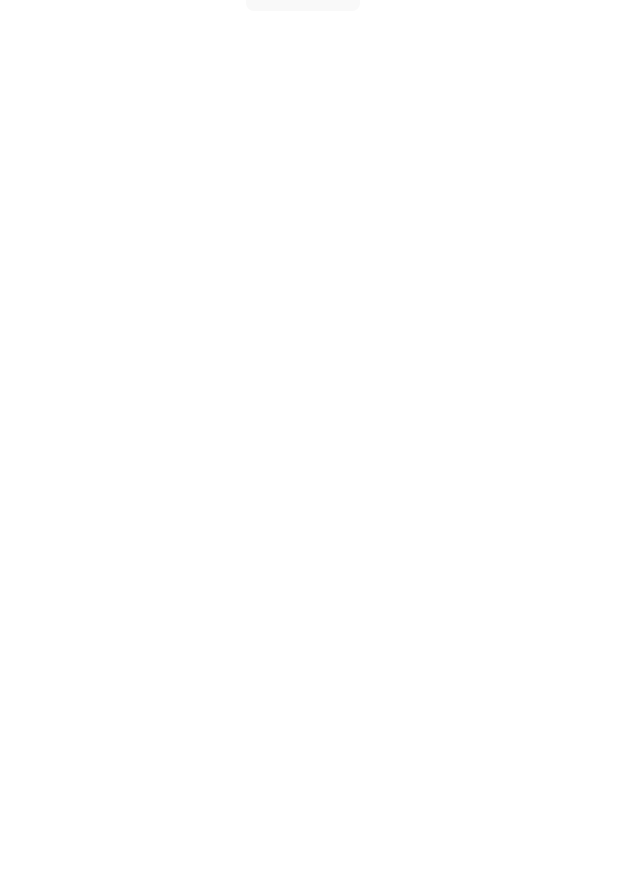
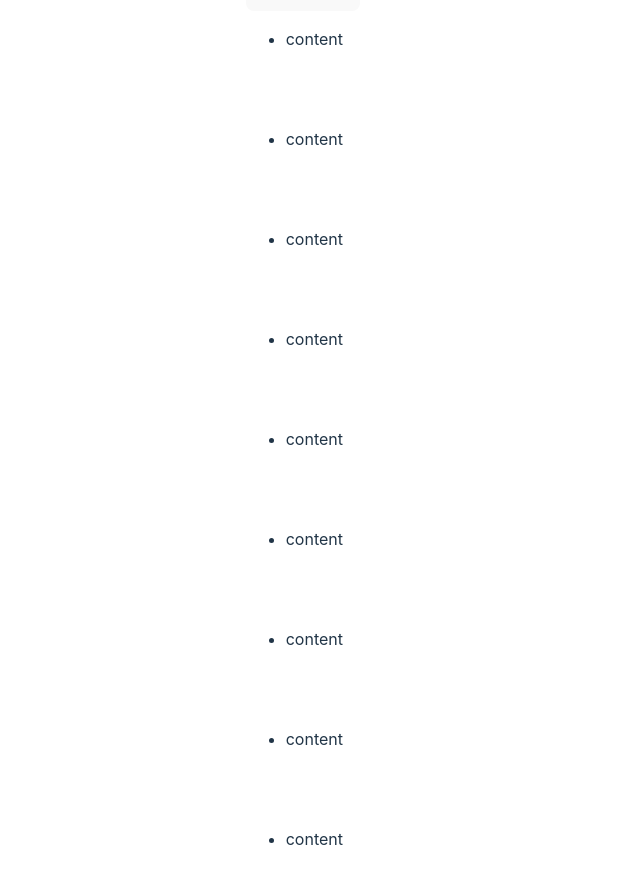
Before and after one commit to cksgh5654/react-ui-kit, a React (Vite) app: page / in a window 1280 px wide. Shown: the part 1025-1908 px from the top of the page, without its empty margins (0-640 px from the left). Before the commit the page ends 1036 px from the top, so only its background shows below. Built offline with nearby package versions, Linux system fonts and the light colour scheme.

Commit message:
fix readme

```diff
--- a/package.json
+++ b/package.json
@@ -1,7 +1,7 @@
 {
-  "name": "react-ui-kit",
+  "name": "chanho-react-ui-kit",
   "private": false,
-  "version": "0.0.0",
+  "version": "0.0.1",
   "type": "module",
   "scripts": {
     "dev": "vite",
--- a/src/App.tsx
+++ b/src/App.tsx
@@ -159,6 +159,17 @@
           <Select.Item value={"3"}>Three</Select.Item>
         </Select.Content>
       </Select>
+      <ul>
+        <li style={{ height: "100px" }}>content</li>
+        <li style={{ height: "100px" }}>content</li>
+        <li style={{ height: "100px" }}>content</li>
+        <li style={{ height: "100px" }}>content</li>
+        <li style={{ height: "100px" }}>content</li>
+        <li style={{ height: "100px" }}>content</li>
+        <li style={{ height: "100px" }}>content</li>
+        <li style={{ height: "100px" }}>content</li>
+        <li style={{ height: "100px" }}>content</li>
+      </ul>
     </>
   );
 }
--- a/src/components/DatePicker/index.tsx
+++ b/src/components/DatePicker/index.tsx
@@ -18,8 +18,7 @@
   );
 
   return (
-    <div className={datePickerCls}>
-      <Popover position="bottom-left">
+    <Popover className={datePickerCls} position="bottom-left">
       <Calendar onChange={onChangeDate} value={date}>
         <Popover.Trigger>
           <Calendar.Current />
@@ -30,7 +29,6 @@
         </Popover.Content>
       </Calendar>
     </Popover>
-    </div>
   );
 };
 export default DatePicker;
--- a/src/components/Popover/index.tsx
+++ b/src/components/Popover/index.tsx
@@ -4,6 +4,7 @@
   FC,
   ReactNode,
   SetStateAction,
+  useEffect,
   useMemo,
   useState,
 } from "react";
```
Also changed, not shown: 1 other file (tests, documents, lock files or other folders). Lines whose indentation alone changed are shown as unchanged.
